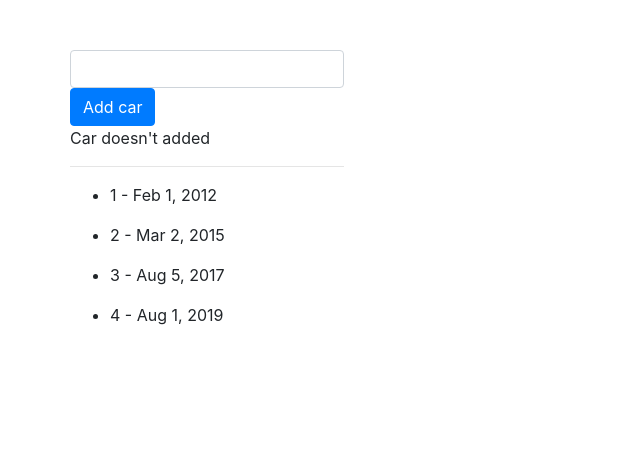
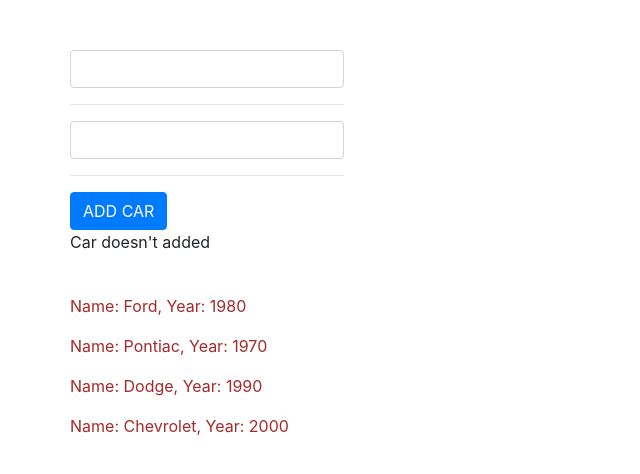
Before and after one commit to flalfalaen/udemy-angular, an Angular app: page / in a window 1280 px wide. Shown: the top 474 px of the page, without its empty margins (0-640 px from the left). Built offline with nearby package versions, Linux system fonts and the light colour scheme.

Commit message:
3.14 transfer data from cars.component to car.component with decorator Input

```diff
--- a/src/app/car/car.component.html
+++ b/src/app/car/car.component.html
@@ -1,3 +1 @@
-<p>{{ 'Name' }}: {{ 'cars name' }}, Year: {{ 'cars year' }}</p>
-
-<!--<b>{{ 10 + 20 }}</b>-->
+<p>Name: {{ carDataCarComponent.name }}, Year: {{ carDataCarComponent.year }}</p>
--- a/src/app/car/car.component.ts
+++ b/src/app/car/car.component.ts
@@ -1,4 +1,4 @@
-import { Component } from '@angular/core';
+import { Component, Input } from '@angular/core';
 
 @Component({
   selector: 'app-car',
@@ -15,7 +15,7 @@
   // `]
 })
 export class CarComponent  {
-
+  @Input() carDataCarComponent: { name: string, year: number };
   // carName = 'Ford';
   // carYear = '2017';
   //
--- a/src/app/cars/cars.component.html
+++ b/src/app/cars/cars.component.html
@@ -1,57 +1,17 @@
-<!--lesson 2.7-->
-<!--<button [disabled]="!canAddCar" class="btn btn-primary">Add car</button>-->
-<input type="text" class="form-control" [(ngModel)]="carNameInput" >
-<button class="btn btn-primary" (click)="addCar()" >Add car</button>
-<!--2.10 var1-->
-<!--<p *ngIf="addCarStatus">Car added</p>-->
-<!--<p *ngIf="!addCarStatus">Car doesn't added</p>-->
-<!--2.10 var2-->
+<input type="text" class="form-control" [(ngModel)]="inputCarName" >
+<hr>
+<input type="text" class="form-control" [(ngModel)]="inputCarYear" >
+<hr>
+<button class="btn btn-primary" (click)="addCar()">ADD CAR</button>
 <p *ngIf="addCarStatus; else statusAddedTrue">Car added</p>
 <ng-template #statusAddedTrue>
   <p>Car doesn't added</p>
 </ng-template>
-<hr>
+<br>
+<app-car *ngFor="let carData of carsDataArray" [carDataCarComponent]="carData"></app-car>
 
-<!--2.13-->
-<ul>
-  <li *ngFor="let date of dateArray; let dateIndex = index">
-    <p>{{dateIndex + 1}} - {{ date | date }}</p>
-  </li>
-</ul>
-
-<!--2.11-->
-<!--<app-car *ngFor="let carName of carsArray;"></app-car>-->
 <!--<ul>-->
-<!--  <li *ngFor="let object of objectsArray1; let objectsIndex = index">-->
-<!--    <p>{{objectsIndex + 1}} - {{ object.name }} and it has ID: {{object.id}}</p>-->
+<!--  <li *ngFor="let carData of carsDataArray">-->
+<!--    <p>{{ carData.name }} - {{ carData.year }}</p>-->
 <!--  </li>-->
 <!--</ul>-->
-
-<!--2.12-->
-<!--<p>{{'existing cars in array'}}</p>-->
-<!--<ol>-->
-<!--  <li *ngFor="let carName of carsArray; let carIndex = index">-->
-<!--    <div-->
-<!--      [ngStyle]="{backgroundColor: (carIndex + 1) % 2 === 0 ? 'red' : 'green', 'color': 'white'}"-->
-<!--      [ngClass]="{'text-decoration-big': carBigNameFiltering(carName), 'text-decoration-small': carSmallNameFiltering(carName)}"-->
-<!--    >-->
-<!--      <div>-->
-<!--        <b>{{ carName }}</b>-->
-<!--      </div>-->
-<!--    </div>-->
-<!--  </li>-->
-<!--</ol>-->
-
-
-<!--<hr>-->
-<!--2.8 var1-->
-<!--<input type="text" class="form-control" (input)="onKeyUp($event)">-->
-<!--2.8 var2-->
-<!--<input type="text" class="form-control" #myInput (input)="onKeyUp(myInput.value)">-->
-<!--2.8 var3.1-->
-<!--<input type="text" class="form-control" (keyup)="onKeyUp($event)">-->
-<!--2.8 var3.2-->
-<!--<input type="text" class="form-control" (keyup.enter)="onKeyUp($event)">-->
-<!--2.9 2wayBinding -->
-<!--<input type="text" class="form-control" [(ngModel)]="inputText" >-->
-<!--<p>{{ inputText }}</p>-->
--- a/src/app/cars/cars.component.ts
+++ b/src/app/cars/cars.component.ts
@@ -1,78 +1,34 @@
 import { Component } from '@angular/core';
 
 @Component({
-  selector: 'app-cars', //selector
-  // selector: '[app-cars]', //attribute
-  // selector: '.app-cars', //class
+  selector: 'app-cars',
   templateUrl: './cars.component.html',
   styleUrls: ['./cars.component.css']
 })
 export class CarsComponent {
-  // 2.11 lesson
-  // objectsArray1 = [ {id: 42, name: 'simpleName1'}, {id: 48, name: 'simpleName2'}, {id: 47, name: 'simpleName3'} ];
 
   constructor() {
 
   }
+  addCarStatus = false;
+  inputCarName = null;
+  inputCarYear = null;
 
-  // canAddCar = false; //lesson 2.6
-  addCarStatus = false;
-
-  carNameInput = null;
-  // carYear = '';
-  carsArray = ['Ford', 'Pontiac', 'Dodge', 'Chevrolet', 'Mazda', 'KIA'];
-  carsYears = ['1980', '1970', '1990', '2000'];
-  // 2.13 lesson
-  dateArray = [
-    new Date(2012, 1, 1),
-    new Date(2015, 2, 2),
-    new Date(2017, 7, 5),
-    new Date(2019, 7, 1)
+  carsDataArray = [
+    { name: 'Ford', year: 1980 },
+    { name: 'Pontiac', year: 1970 },
+    { name: 'Dodge', year: 1990 },
+    { name: 'Chevrolet', year: 2000 }
   ];
 
   addCar() {
-    // this.addCarStatus = 'Car added';
     this.addCarStatus = true;
-    this.carsArray.push(this.carNameInput);
-    this.carNameInput = null;
+    this.carsDataArray.push({
+      name: this.inputCarName,
+      year: this.inputCarYear
+    });
+    this.inputCarName = null;
+    this.inputCarYear = null;
   }
-  // 2.12 lesson
-  // carBigNameFiltering(carName: string) {
-  //   return carName.length > 5;
-  // }
-  // carSmallNameFiltering(carName: string) {
-  //   return carName.length < 4;
-  // }
-  // 2.7 - 2.9
-  // inputText = 'please enter your text here';
-
-  // 2.8 var3.2
-  // onKeyUp(event) {
-  //   console.log(event);
-  //   this.inputText = event.target.value;
-  // }
-  // 2.8 var3.1
-  // onKeyUp(event) {
-  //   console.log(event);
-  //   if (event.code === 'Enter') {
-  //     this.inputText = event.target.value;
-  //   }
-  // }
-  // 2.8 var2
-  // onKeyUp(value) {
-  //   console.log(value);
-  //   this.inputText = value;
-  // }
-    // 2.8 var1
-  // onKeyUp(event: Event) {
-  //   console.log(event);
-  //   this.inputText = (event.target as HTMLInputElement).value;
-  // }
-        // lesson 2.6
-  // constructor() {
-  //   setTimeout(() => {
-  //     this.canAddCar = true;
-  //   }, 4000);
-  // }
 
 }
```
Also changed, not shown: src/app/cars/cars.component.lessons1-3.html (added, +57 -0 lines), src/app/cars/cars.component.lessons1-3.ts (added, +78 -0 lines), tips.txt.
